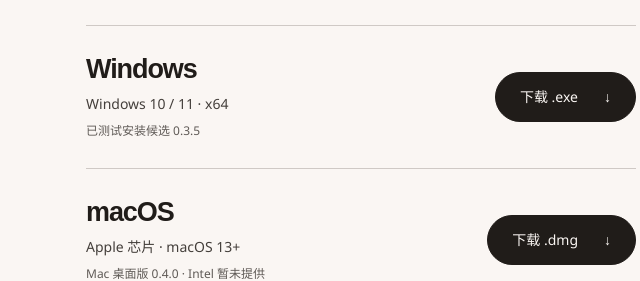
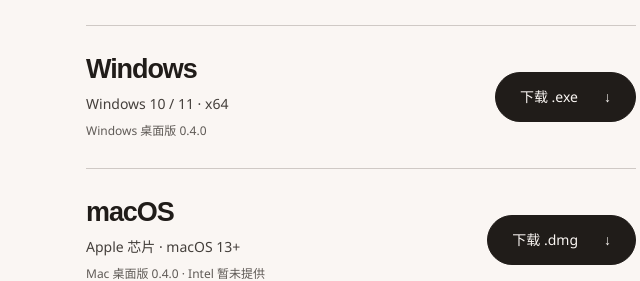
Before and after one commit to arjuntam/LiveScreen, an Electron app: page site/index.html in a window 1280 px wide. Shown: the part 2680-2961 px from the top of the page, 604-1244 px from the left. Drawn offline with Linux system fonts and the light colour scheme.

Commit message:
Build verified Windows and Mac installers in GitHub Actions

```diff
--- a/site/index.html
+++ b/site/index.html
@@ -12,7 +12,7 @@
 <section class="split wrap" id="workflow"><div class="section-copy"><p class="eyebrow">CONTROL AT YOUR DESK</p><h2>在电脑上准备好，<br>在大屏上呈现好。</h2><p>创建项目、整理场景、上传素材。保存的是草稿，发布后才更新可播放内容；编辑时，大屏继续保持当前画面。</p><ul class="plain-list"><li>拖动、缩放、裁切，预览最终构图</li><li>自定义场景名称、标签和播放顺序</li><li>未发布的内容，也能先投到大屏测试</li></ul></div><figure class="product-shot"><img src="assets/editor.png" alt="LiveScreen 电脑端：左侧项目场景，中间画面预览，右侧调整参数" width="1280" height="720" loading="lazy"><figcaption>电脑端实际界面 / 场景编辑</figcaption></figure></section>
 <section class="split reverse wrap"><div class="section-copy"><p class="eyebrow">KEEP THE MOMENT MOVING</p><h2>想播哪一张，<br>就到哪一张。</h2><p>多图内容平铺预览，点击缩略图直接跳页。可以自动轮播，也可以手动接管，暂停轮播后慢慢讲。</p><ul class="plain-list"><li>电脑直接播放，无需等待手机连接</li><li>手机扫码配对，切场景、翻页、继续轮播</li><li>操作冲突时，以大屏电脑本机为主</li></ul></div><figure class="product-shot"><img src="assets/playback.png" alt="LiveScreen 本地播放：场景缩略图和可直接点击跳转的多图列表" width="1440" height="900" loading="lazy"><figcaption>电脑端实际界面 / 本地播放与任意跳页</figcaption></figure></section>
 <section class="local-section"><div class="wrap local-layout"><div><p class="eyebrow">A SMALL, LOCAL SETUP</p><h2>一个局域网，<br>就能开始。</h2><p>播放和素材都在大屏电脑上。手机只是控制入口，关闭手机网页，不会停止电脑上的播放。</p></div><ol class="setup"><li><span class="step-number">01</span><div><h3>接上大屏</h3><p>把显示器设为扩展模式，在软件中绑定大屏。操作主屏保持独立。</p></div></li><li><span class="step-number">02</span><div><h3>准备内容</h3><p>上传图片或 H.264 MP4，保存、发布，直接在电脑上播放。</p></div></li><li><span class="step-number">03</span><div><h3>手机加入</h3><p>连接可互通的网络，扫描电脑或大屏上的二维码，输入配对码。</p></div></li></ol></div><div class="local-footer wrap"><span>适合直播背景、展厅与活动大屏</span><span>不依赖 Office、OBS 或云端服务</span></div></section>
-<section class="download wrap" id="download"><div class="download-heading"><p class="eyebrow">MAKE IT YOUR SCREEN</p><h2>选你的电脑，<br>开始播放。</h2><p>安装包与源码托管在 GitHub。<br>两个系统独立下载，使用同一套操作逻辑。</p></div><div class="download-options"><article class="download-row"><div><span class="platform">Windows</span><p>Windows 10 / 11 · x64</p><small>已测试安装候选 0.3.5</small></div><a class="button" href="https://github.com/arjuntam/LiveScreen/releases/download/v0.4.0/LiveScreen-Setup-0.3.5-x64.exe" data-download="windows">下载 .exe <span aria-hidden="true">↓</span></a></article><article class="download-row"><div><span class="platform">macOS</span><p>Apple 芯片 · macOS 13+</p><small>Mac 桌面版 0.4.0 · Intel 暂未提供</small></div><a class="button" href="https://github.com/arjuntam/LiveScreen/releases/download/v0.4.0/LiveScreen-Mac-0.4.0-arm64.dmg" data-download="mac">下载 .dmg <span aria-hidden="true">↓</span></a></article><p class="download-note">当前安装包未取得 Windows 商业签名 / Apple 公证。系统若阻止安装，请保留准确提示，不要关闭系统安全保护。</p><a class="text-link" href="https://github.com/arjuntam/LiveScreen/releases/tag/v0.4.0">版本说明与文件校验 <span aria-hidden="true">↗</span></a></div></section>
+<section class="download wrap" id="download"><div class="download-heading"><p class="eyebrow">MAKE IT YOUR SCREEN</p><h2>选你的电脑，<br>开始播放。</h2><p>安装包与源码托管在 GitHub。<br>两个系统独立下载，使用同一套操作逻辑。</p></div><div class="download-options"><article class="download-row"><div><span class="platform">Windows</span><p>Windows 10 / 11 · x64</p><small>Windows 桌面版 0.4.0</small></div><a class="button" href="https://github.com/arjuntam/LiveScreen/releases/download/v0.4.0/LiveScreen-Setup-0.4.0-x64.exe" data-download="windows">下载 .exe <span aria-hidden="true">↓</span></a></article><article class="download-row"><div><span class="platform">macOS</span><p>Apple 芯片 · macOS 13+</p><small>Mac 桌面版 0.4.0 · Intel 暂未提供</small></div><a class="button" href="https://github.com/arjuntam/LiveScreen/releases/download/v0.4.0/LiveScreen-Mac-0.4.0-arm64.dmg" data-download="mac">下载 .dmg <span aria-hidden="true">↓</span></a></article><p class="download-note">当前安装包未取得 Windows 商业签名 / Apple 公证。系统若阻止安装，请保留准确提示，不要关闭系统安全保护。</p><a class="text-link" href="https://github.com/arjuntam/LiveScreen/releases/tag/v0.4.0">版本说明与文件校验 <span aria-hidden="true">↗</span></a></div></section>
 <section class="questions wrap" id="questions"><div><p class="eyebrow">BEFORE YOU START</p><h2>几个实际问题。</h2></div><div class="question-list"><details><summary>手机需要安装 App 吗？</summary><p>不需要。连接与电脑互通的局域网后，用相机扫码并在浏览器里配对。使用同一浏览器、保留网站数据，下次可以自动连接。</p></details><details><summary>手机与电脑连不同网络？</summary><p>先连接到可互通的网络。二维码会跟随电脑地址变化更新，但无法穿过企业网络的设备隔离；访客网络、不同子网或防火墙限制需要网络管理员确认。</p></details><details><summary>素材上传后保存在哪里？</summary><p>保存在运行 LiveScreen 的那台电脑。即使用另一台电脑的远程管理网页上传，文件也会复制到大屏主机，不依赖上传设备继续在线。</p></details><details><summary>能投屏或直播推流吗？</summary><p>LiveScreen 播放提前准备好的图片、视频和多图场景，不镜像手机屏幕，不负责推流，也不直接解析 PPT。你可以先把内容导出成图片或 MP4 再导入。</p></details><details><summary>关闭窗口后怎么找回来？</summary><p>窗口关闭按钮会把管理界面收进后台，播放继续。通过 Windows 托盘、Mac 菜单栏或 Dock 找回；点击“退出软件”才会彻底停止服务和输出。</p></details><details><summary>开源后可以自己修改吗？</summary><p>可以。项目采用 MIT 许可，源码、构建说明和问题反馈都在 GitHub。第三方依赖保留各自许可，自己的素材也应具备相应使用权。</p></details></div></section>
 </main><footer class="wrap footer"><p class="closing">屏幕交给内容。<br>控制留在手边。</p><div class="footer-bottom"><a class="brand" href="#"><img src="assets/icon.svg" width="24" height="24" alt=""><span>LiveScreen</span></a><span>Local playback. Open source.</span><div><a href="https://github.com/arjuntam/LiveScreen">源码</a><a href="https://github.com/arjuntam/LiveScreen/issues">反馈</a><a href="https://github.com/arjuntam/LiveScreen/blob/main/LICENSE">MIT License</a></div></div></footer>
 </body></html>
```
Also changed, not shown: .github/workflows/release.yml (added), README.md.
